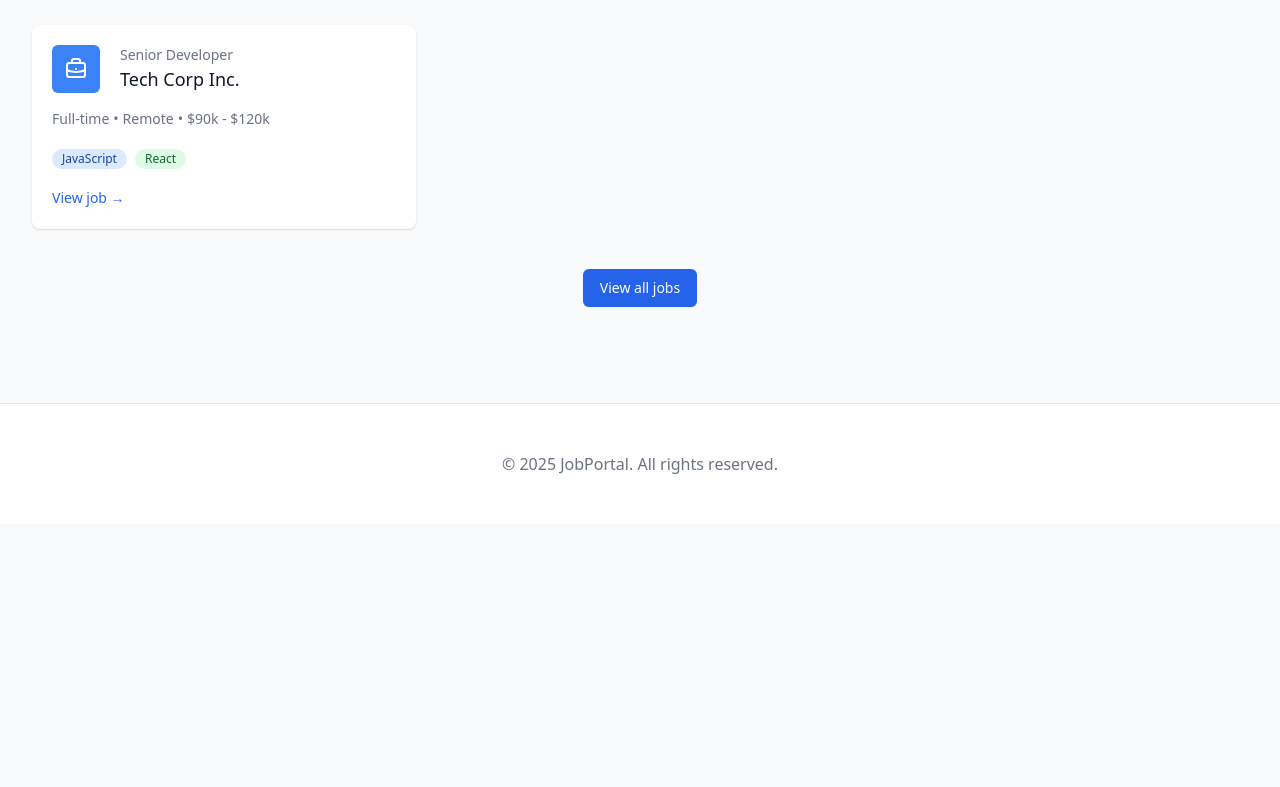
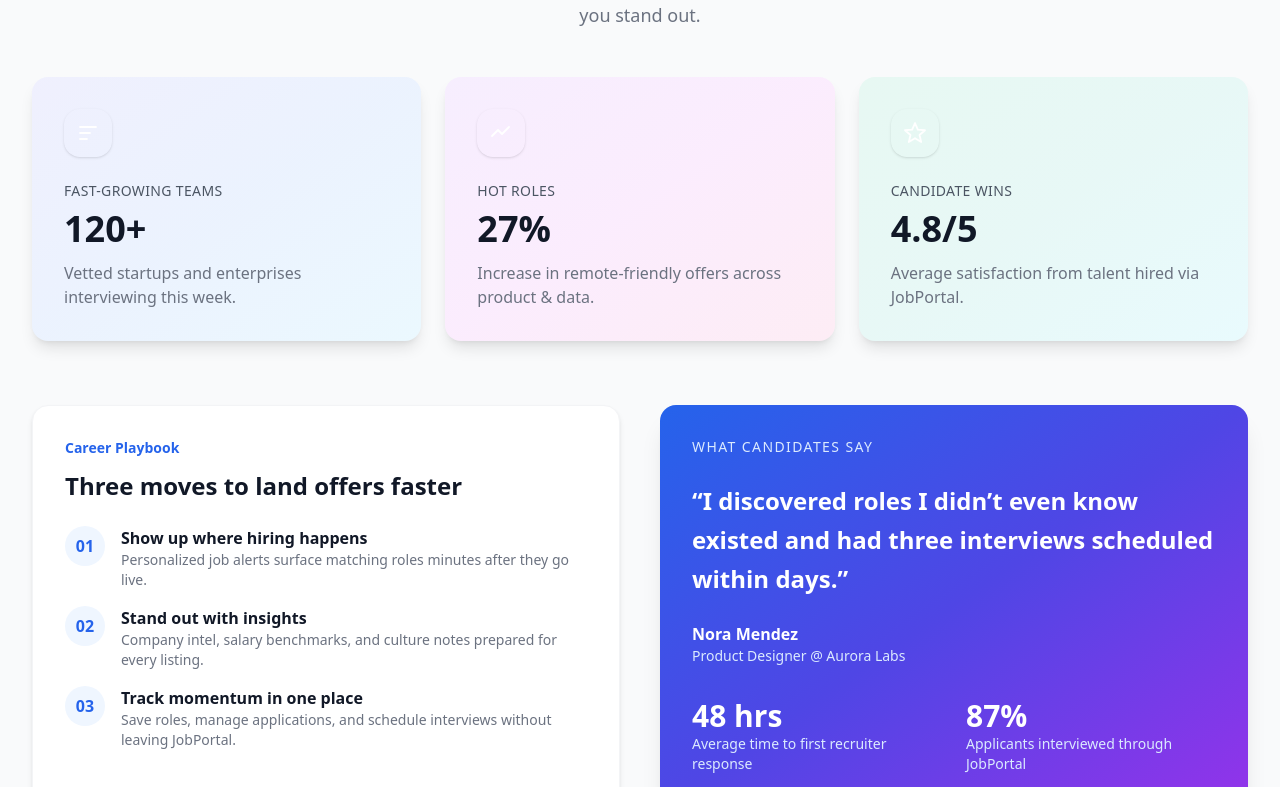
Before and after one commit to chombit/Job-Portal, a React (Vite) app in the folder frontend/: page / in a window 1280 px wide. Shown: the part 773-1560 px from the top of the page. Before the commit the page ends 1297 px from the top, so only its background shows below. Built offline with nearby package versions, Linux system fonts and the light colour scheme.

Commit message:
Modfiy Featured Jobs

```diff
--- a/frontend/src/App.jsx
+++ b/frontend/src/App.jsx
@@ -13,7 +13,7 @@ import JobSeekerDashboard from './pages/dashboard/jobseeker/JobSeekerDashboard';
 import AdminDashboard from './pages/dashboard/admin/AdminDashboard';
 import PrivateRoute from './components/routing/PrivateRoute';
 import PublicRoute from './components/routing/PublicRoute';
-import TestPage from './pages/TestPage';
+
 
 function App() {
   return (
@@ -21,7 +21,6 @@ function App() {
       <Toaster position="top-right" />
       <Routes>
         <Route path="/" element={<Layout />}>
-        <Route path="test" element={<TestPage />} />
         <Route path="login" element={<LoginPage />} />
             <Route path="register" element={<RegisterPage />} />
           <Route index element={<HomePage />} />
--- a/frontend/src/pages/HomePage.jsx
+++ b/frontend/src/pages/HomePage.jsx
@@ -51,89 +51,141 @@ const HomePage = () => {
         </div>
       </div>
 
-      <div className="py-12 bg-gray-50">
+      <section className="py-16 bg-gray-50">
         <div className="max-w-7xl mx-auto px-4 sm:px-6 lg:px-8">
-          <div className="lg:text-center">
-            <h2 className="text-base text-blue-600 font-semibold tracking-wide uppercase">Jobs</h2>
-            <p className="mt-2 text-3xl leading-8 font-extrabold tracking-tight text-gray-900 sm:text-4xl">
-              Featured Job Listings
-            </p>
-            <p className="mt-4 max-w-2xl text-xl text-gray-500 lg:mx-auto">
-              Browse through our latest job listings and find your next opportunity.
+          <div className="text-center">
+            <p className="text-sm uppercase tracking-widest text-blue-600 font-semibold">Built for Ambitious Careers</p>
+            <h2 className="mt-3 text-3xl sm:text-4xl font-extrabold text-gray-900">
+              Navigate your next move with confidence
+            </h2>
+            <p className="mt-4 max-w-3xl mx-auto text-lg text-gray-500">
+              Discover companies hiring now, trending roles across industries, and insights that help you stand out.
             </p>
           </div>
 
-          <div className="mt-10">
-            <div className="grid grid-cols-1 gap-8 sm:grid-cols-2 lg:grid-cols-3">
-              <div className="bg-white overflow-hidden shadow rounded-lg">
-                <div className="p-5">
-                  <div className="flex items-center">
-                    <div className="flex-shrink-0 bg-blue-500 rounded-md p-3">
-                      <div className="h-6 w-6 text-white">
-                        <svg
-                          xmlns="http://www.w3.org/2000/svg"
-                          fill="none"
-                          viewBox="0 0 24 24"
-                          stroke="currentColor"
-                        >
-                          <path
-                            strokeLinecap="round"
-                            strokeLinejoin="round"
-                            strokeWidth={2}
-                            d="M21 13.255A23.931 23.931 0 0112 15c-3.183 0-6.22-.62-9-1.745M16 6V4a2 2 0 00-2-2h-4a2 2 0 00-2 2v2m4 6h.01M5 20h14a2 2 0 002-2V8a2 2 0 00-2-2H5a2 2 0 00-2 2v10a2 2 0 002 2z"
-                          />
+          <div className="mt-12 grid gap-6 md:grid-cols-3">
+            {[{
+              title: 'Fast-growing Teams',
+              highlight: '120+',
+              description: 'Vetted startups and enterprises interviewing this week.',
+              accent: 'from-indigo-500 via-blue-500 to-sky-400',
+              icon: (
+                <svg className="h-6 w-6" fill="none" stroke="currentColor" strokeWidth="1.8" viewBox="0 0 24 24">
+                  <path strokeLinecap="round" strokeLinejoin="round" d="M4 6h16M4 12h10M4 18h7" />
                 </svg>
+              )
+            }, {
+              title: 'Hot Roles',
+              highlight: '27%',
+              description: 'Increase in remote-friendly offers across product & data.',
+              accent: 'from-purple-500 via-fuchsia-500 to-pink-500',
+              icon: (
+                <svg className="h-6 w-6" fill="none" stroke="currentColor" strokeWidth="1.8" viewBox="0 0 24 24">
+                  <path strokeLinecap="round" strokeLinejoin="round" d="M3 15l6-6 4 4 7-7" />
+                </svg>
+              )
+            }, {
+              title: 'Candidate Wins',
+              highlight: '4.8/5',
+              description: 'Average satisfaction from talent hired via JobPortal.',
+              accent: 'from-emerald-500 via-teal-500 to-cyan-400',
+              icon: (
+                <svg className="h-6 w-6" fill="none" stroke="currentColor" strokeWidth="1.8" viewBox="0 0 24 24">
+                  <path strokeLinecap="round" strokeLinejoin="round" d="M12 17.27L18.18 21l-1.64-7.03L22 9.24l-7.19-.61L12 2 9.19 8.63 2 9.24l5.46 4.73L5.82 21z" />
+                </svg>
+              )
+            }].map((card) => (
+              <div key={card.title} className="relative overflow-hidden rounded-2xl bg-white shadow-lg">
+                <div className={`absolute inset-0 opacity-10 bg-gradient-to-br ${card.accent}`} />
+                <div className="relative p-8">
+                  <div className="inline-flex items-center justify-center h-12 w-12 rounded-2xl bg-gradient-to-br text-white shadow ${card.accent}">
+                    {card.icon}
+                  </div>
+                  <p className="mt-6 text-sm font-medium uppercase tracking-wide text-gray-600">{card.title}</p>
+                  <p className="mt-2 text-4xl font-extrabold text-gray-900">{card.highlight}</p>
+                  <p className="mt-3 text-gray-500">{card.description}</p>
                 </div>
               </div>
-                    <div className="ml-5 w-0 flex-1">
-                      <dl>
-                        <dt className="text-sm font-medium text-gray-500 truncate">Senior Developer</dt>
-                        <dd>
-                          <div className="text-lg font-medium text-gray-900">Tech Corp Inc.</div>
-                        </dd>
-                      </dl>
+            ))}
           </div>
-                  </div>
-                  <div className="mt-4">
-                    <div className="flex items-center text-sm text-gray-500">
-                      <span>Full-time</span>
-                      <span className="mx-1">•</span>
-                      <span>Remote</span>
-                      <span className="mx-1">•</span>
-                      <span>$90k - $120k</span>
-                    </div>
-                  </div>
-                  <div className="mt-4">
-                    <span className="inline-flex items-center px-2.5 py-0.5 rounded-full text-xs font-medium bg-blue-100 text-blue-800">
-                      JavaScript
-                    </span>
-                    <span className="ml-2 inline-flex items-center px-2.5 py-0.5 rounded-full text-xs font-medium bg-green-100 text-green-800">
-                      React
+
+          <div className="mt-16 grid gap-10 lg:grid-cols-2">
+            <div className="p-8 rounded-2xl bg-white shadow-md border border-gray-100">
+              <p className="text-sm font-semibold text-blue-600">Career Playbook</p>
+              <h3 className="mt-3 text-2xl font-bold text-gray-900">Three moves to land offers faster</h3>
+              <ul className="mt-6 space-y-4">
+                {[{
+                  title: 'Show up where hiring happens',
+                  desc: 'Personalized job alerts surface matching roles minutes after they go live.'
+                }, {
+                  title: 'Stand out with insights',
+                  desc: 'Company intel, salary benchmarks, and culture notes prepared for every listing.'
+                }, {
+                  title: 'Track momentum in one place',
+                  desc: 'Save roles, manage applications, and schedule interviews without leaving JobPortal.'
+                }].map((step, idx) => (
+                  <li key={step.title} className="flex">
+                    <div className="flex-shrink-0">
+                      <span className="flex h-10 w-10 items-center justify-center rounded-full bg-blue-50 text-blue-600 font-semibold">
+                        0{idx + 1}
                       </span>
                     </div>
-                  <div className="mt-4">
-                    <Link
-                      to="/jobs/1"
-                      className="text-sm font-medium text-blue-600 hover:text-blue-500"
-                    >
-                      View job<span aria-hidden="true"> &rarr;</span>
-                    </Link>
+                    <div className="ml-4">
+                      <p className="text-base font-semibold text-gray-900">{step.title}</p>
+                      <p className="text-sm text-gray-500">{step.desc}</p>
                     </div>
+                  </li>
+                ))}
+              </ul>
+            </div>
+
+            <div className="p-8 rounded-2xl bg-gradient-to-br from-blue-600 via-indigo-600 to-purple-600 text-white shadow-xl">
+              <p className="text-sm uppercase tracking-widest text-blue-100">What candidates say</p>
+              <blockquote className="mt-6">
+                <p className="text-2xl font-semibold leading-relaxed">
+                  “I discovered roles I didn’t even know existed and had three interviews scheduled within days.”
+                </p>
+                <footer className="mt-6">
+                  <p className="font-semibold">Nora Mendez</p>
+                  <p className="text-sm text-blue-100">Product Designer @ Aurora Labs</p>
+                </footer>
+              </blockquote>
+              <div className="mt-8 grid grid-cols-2 gap-6 text-left">
+                <div>
+                  <p className="text-3xl font-bold">48 hrs</p>
+                  <p className="text-sm text-blue-100">Average time to first recruiter response</p>
+                </div>
+                <div>
+                  <p className="text-3xl font-bold">87%</p>
+                  <p className="text-sm text-blue-100">Applicants interviewed through JobPortal</p>
                 </div>
               </div>
             </div>
           </div>
 
-          <div className="mt-10 text-center">
+          <div className="mt-14 flex flex-col sm:flex-row sm:items-center sm:justify-between gap-4">
+            <div>
+              <p className="text-lg font-semibold text-gray-900">Ready to explore handpicked roles?</p>
+              <p className="text-sm text-gray-500">Browse curated opportunities or create alerts tailored to you.</p>
+            </div>
+            <div className="flex gap-3">
               <Link
                 to="/jobs"
-              className="inline-flex items-center px-4 py-2 border border-transparent text-sm font-medium rounded-md shadow-sm text-white bg-blue-600 hover:bg-blue-700 focus:outline-none focus:ring-2 focus:ring-offset-2 focus:ring-blue-500"
+                className="inline-flex items-center px-5 py-3 border border-transparent text-base font-medium rounded-md shadow-sm text-white bg-blue-600 hover:bg-blue-700"
               >
-              View all jobs
+                Browse openings
+              </Link>
+              <Link
+                to="/register"
+                className="inline-flex items-center px-5 py-3 border border-blue-200 text-base font-medium rounded-md text-blue-700 bg-white hover:bg-blue-50"
+              >
+                Create alerts
               </Link>
             </div>
           </div>
         </div>
+      </section>
+
     </div>
   );
 };
```
Lines whose indentation alone changed are shown as unchanged.
